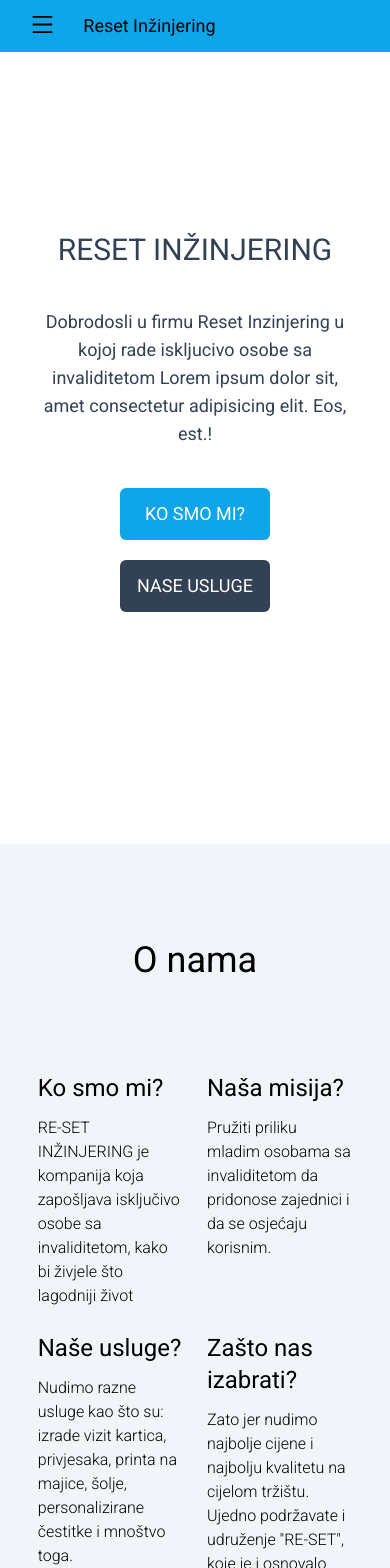
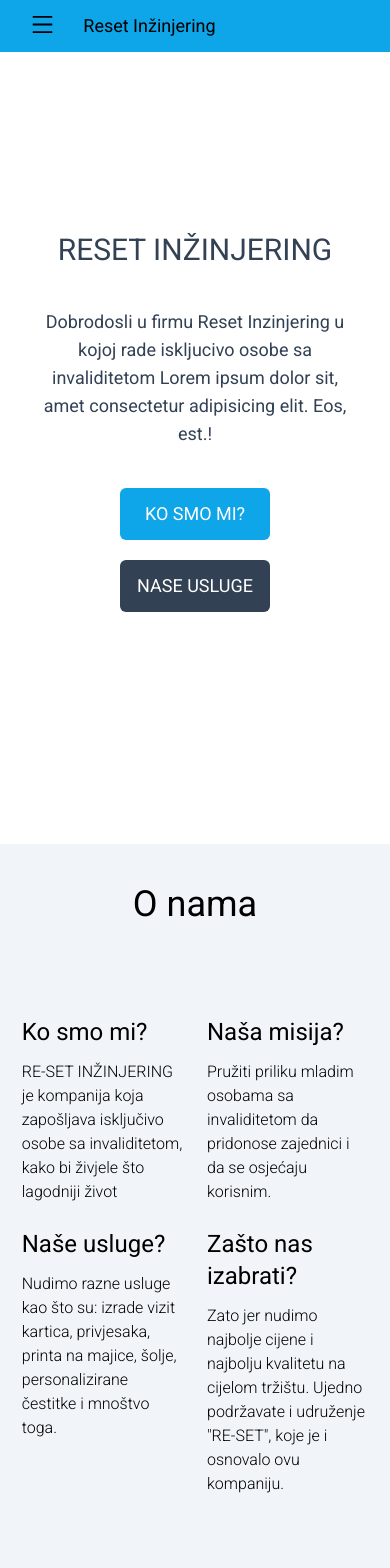
Before and after one commit to DenisKantic/RESET_ENGINEERING_WEBSITE, a React (Create React App) app: page / in a window 390 px wide. Shown: the top 1568 px of the page. Built offline with nearby package versions, Linux system fonts and the light colour scheme; the HTML template or start-up script is replaced by a standard one.

Commit message:
fully responsive aboutus.jsx component

```diff
--- a/src/components/AboutUs.jsx
+++ b/src/components/AboutUs.jsx
@@ -3,41 +3,51 @@ import './style.css';
 
 const AboutUs = () => {
   return (
-    <div className='w-full bg-[#f1f5f9]
-                    xss:h-full md:h-[70vh]'>
-        <div className='mx-auto w-[80%] p-4 flex items-center flex-row justify-around overflow-hidden
-                        xss:w-[95%] md:w-[90%] h-full '>
+    <div className='w-full min-h-[60vh] bg-[#f1f5f9]'>
+        <div className='mx-auto w-[80%] h-full flex items-center flex-row justify-center overflow-hidden
+                        xss:w-[95%] md:w-[90%]'>
 
         {/* left side */}
-        <div className='w-[40%] h-full xss:hidden lg:block' id='people'>
+        <div className='w-[40%] h-[35vh]
+                        xss:hidden lg:block' id='people'>
 
         </div>
 
 
         {/* right side */}
-        <div className='w-[50%] h-full mt-10 xss:w-full md:w-full lg:w-[50%]'>
-        <h1 className='text-5xl mt-10 mb-10 text-center xss:text-4xl'>O nama</h1>
+        <div className='w-[50%] h-full
+                        xss:w-full md:w-full xl:w-[50%]'>
+        <h1 className='text-5xl mb-10 mt-10 text-center
+                        xss:text-4xl'>O nama</h1>
 
         {/* blocks of text */}
         <div className='pt-10
                         xss:grid grid-cols-2 md:grid align-start '>
 
-          <div className='w-[80%] p-3 xss:w-full'>
+          <div className='w-[80%] p-3
+                          xss:w-full'>
             <h1 className='xss:text-2xl lg:text-3xl'>Ko smo mi?</h1>
-            <p className='mt-3 text-left xss:text-md font-[300]'>RE-SET INŽINJERING je kompanija koja zapošljava isključivo osobe sa invaliditetom, kako bi živjele što lagodniji život</p>
+            <p className='mt-3 text-left
+                          xss:text-md font-[300]'>RE-SET INŽINJERING je kompanija koja zapošljava isključivo osobe sa invaliditetom, kako bi živjele što lagodniji život</p>
           </div>
-          <div className='w-[80%] p-3 xss:w-full'>
+          <div className='w-[80%] p-3
+                          xss:w-full'>
             <h1 className='xss:text-2xl lg:text-3xl'>Naša misija?</h1>
-            <p className='mt-3 text-left xss:text-md font-[300]'>Pružiti priliku mladim osobama sa invaliditetom da pridonose zajednici i da se osjećaju korisnim. </p>
+            <p className='mt-3 text-left
+                          xss:text-md font-[300]'>Pružiti priliku mladim osobama sa invaliditetom da pridonose zajednici i da se osjećaju korisnim. </p>
           </div>
 
-          <div className='w-[80%] p-3 xss:w-full'>
+          <div className='w-[80%] p-3
+                          xss:w-full'>
             <h1 className='xss:text-2xl lg:text-3xl'>Naše usluge?</h1>
-            <p className='mt-3 text-left xss:text-md font-[300]'>Nudimo razne usluge kao što su: izrade vizit kartica, privjesaka, printa na majice, šolje, personalizirane čestitke i mnoštvo toga.</p>
+            <p className='mt-3 text-left
+                          xss:text-md font-[300]'>Nudimo razne usluge kao što su: izrade vizit kartica, privjesaka, printa na majice, šolje, personalizirane čestitke i mnoštvo toga.</p>
           </div>
-          <div className='w-[80%] p-3 xss:w-full '>
+          <div className='w-[80%] p-3
+                          xss:w-full '>
             <h1 className='xss:text-2xl lg:text-3xl'>Zašto nas izabrati?</h1>
-            <p className='mt-3 text-left xss:text-md font-[300]'>Zato jer nudimo najbolje cijene i najbolju kvalitetu na cijelom tržištu. Ujedno podržavate i udruženje "RE-SET", koje je i osnovalo ovu kompaniju.</p>
+            <p className='mt-3 text-left
+                          xss:text-md font-[300]'>Zato jer nudimo najbolje cijene i najbolju kvalitetu na cijelom tržištu. Ujedno podržavate i udruženje "RE-SET", koje je i osnovalo ovu kompaniju.</p>
           </div>
         </div>
 
```
Also changed, not shown: src/components/assets/people.png.
